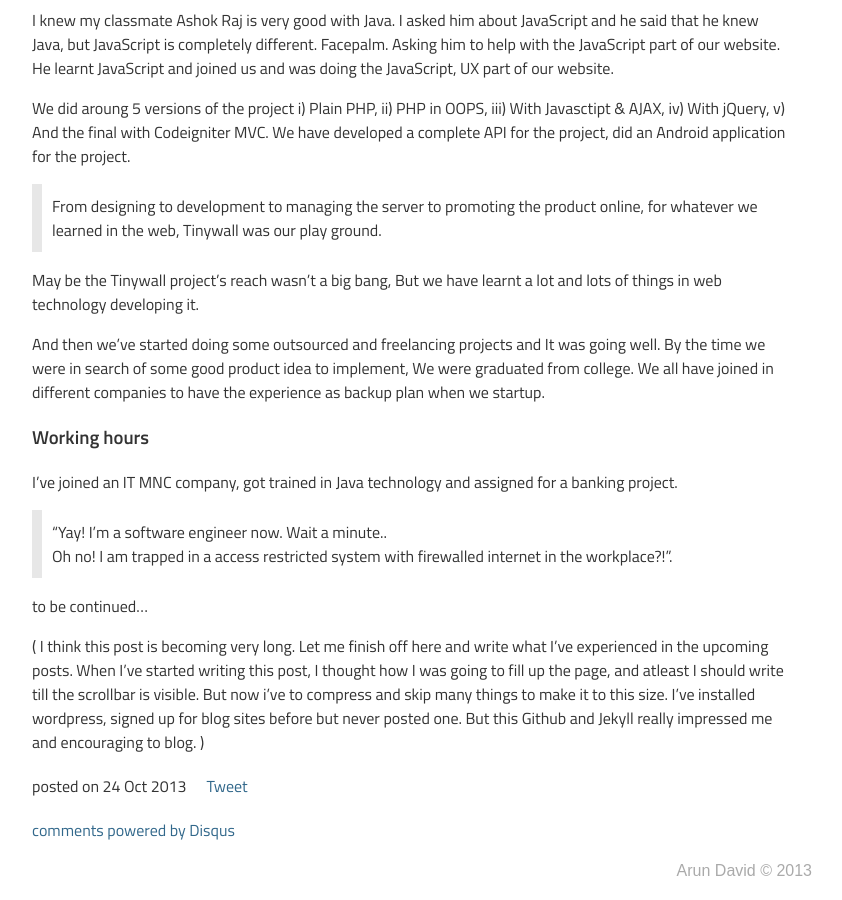
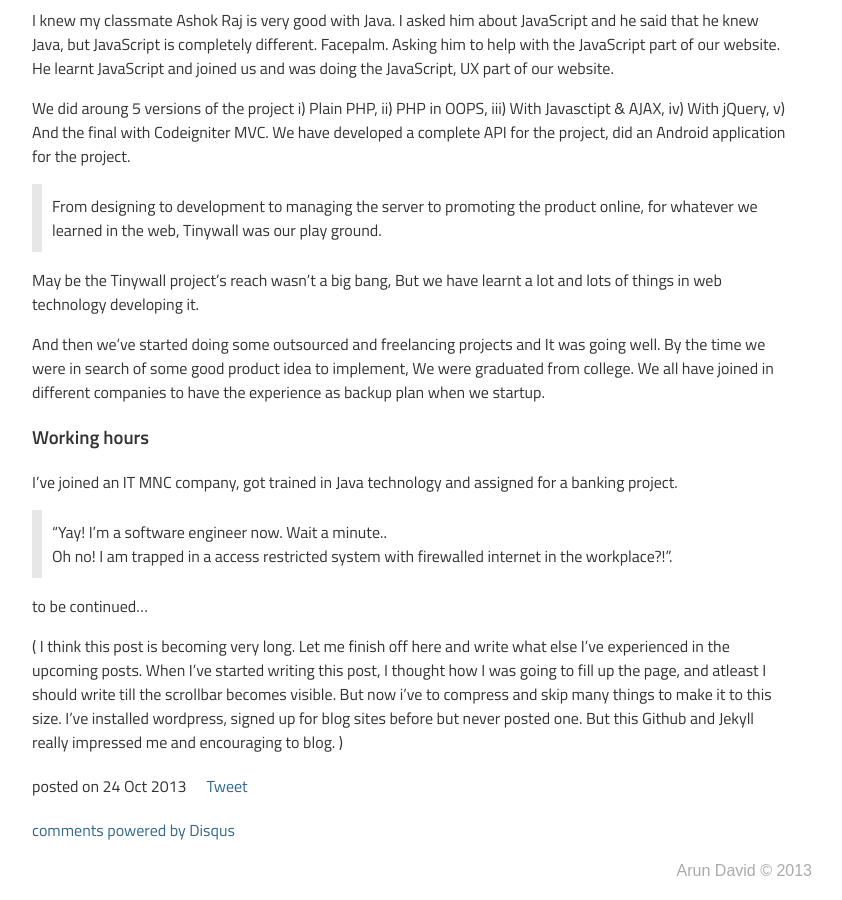
Before and after one commit to arunmdavid/blog, a Jekyll site: the page built from _posts/2013-10-20-hello-world.markdown, in a window 1280 px wide and 900 px high, scrolled down 2829 px. Shown: the whole window, without its empty margins (318-1160 px from the left). Built offline with Jekyll 4.4.1, drawn with Linux system fonts in a browser that asks for light colours; Markdown is read by kramdown in place of the engine named in the settings; comment, search, counter and statistics services are not loaded.

Commit message:
Typo fix

```diff
--- a/_posts/2013-10-20-hello-world.markdown
+++ b/_posts/2013-10-20-hello-world.markdown
@@ -103,4 +103,4 @@ I've joined an IT MNC company, got trained in Java technology and assigned for a
 
 to be continued...
 
-( I think this post is becoming very long. Let me finish off here and write what I've experienced in the upcoming posts. When I've started writing this post, I thought how I was going to fill up the page, and atleast I should write till the scrollbar is visible. But now i've to compress and skip many things to make it to this size. I've installed wordpress, signed up for blog sites before but never posted one. But this Github and Jekyll really impressed me and encouraging to blog. )
+( I think this post is becoming very long. Let me finish off here and write what else I've experienced in the upcoming posts. When I've started writing this post, I thought how I was going to fill up the page, and atleast I should write till the scrollbar becomes visible. But now i've to compress and skip many things to make it to this size. I've installed wordpress, signed up for blog sites before but never posted one. But this Github and Jekyll really impressed me and encouraging to blog. )
```
